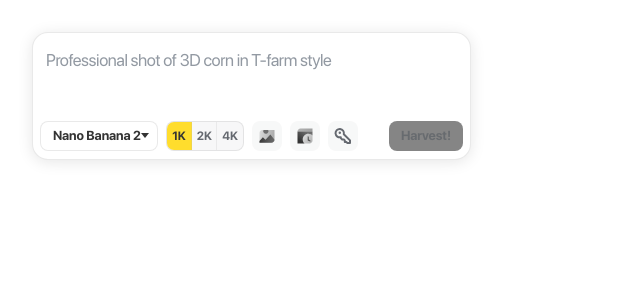
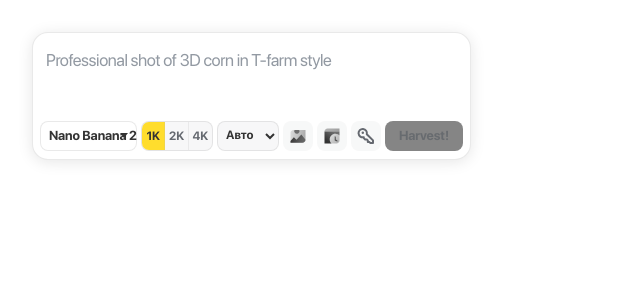
Before and after one commit to maxime89ww/figma_api_plugin_react, a React (Vite) app: page / in a window 1280 px wide. Shown: the top 300 px of the page, without its empty margins (0-640 px from the left). Built offline with nearby package versions, Linux system fonts and the light colour scheme.

Commit message:
Select supported aspect ratios from a model-specific dropdown and rebuild plugin

```diff
--- /dev/null
+++ b/src/shared/image-models.json
@@ -0,0 +1,55 @@
+[
+  {
+    "name": "Nano Banana 2",
+    "id": "google/gemini-3.1-flash-image-preview",
+    "aspectRatios": [
+      "auto",
+      "1:1",
+      "2:3",
+      "3:2",
+      "3:4",
+      "4:3",
+      "4:5",
+      "5:4",
+      "9:16",
+      "16:9",
+      "21:9"
+    ],
+    "autoResolutionOnly1K": false
+  },
+  {
+    "name": "Nano Banana 2.1",
+    "id": "google/gemini-nano-banana-2.1",
+    "aspectRatios": [
+      "auto",
+      "1:1",
+      "2:3",
+      "3:2",
+      "3:4",
+      "4:3",
+      "4:5",
+      "5:4",
+      "9:16",
+      "16:9",
+      "21:9",
+      "1:4",
+      "4:1",
+      "1:8",
+      "8:1"
+    ],
+    "autoResolutionOnly1K": false
+  },
+  {
+    "name": "GPT Image 2",
+    "id": "openai/gpt-5.4-image-2",
+    "aspectRatios": [
+      "auto",
+      "1:1",
+      "9:16",
+      "16:9",
+      "4:3",
+      "3:4"
+    ],
+    "autoResolutionOnly1K": true
+  }
+]
--- a/src/ui/App.tsx
+++ b/src/ui/App.tsx
@@ -1,3 +1,4 @@
+import imageModels from '../shared/image-models.json';
 import {ChangeEvent, DragEvent, MouseEvent, useEffect, useMemo, useRef, useState} from 'react';
 
 type ReferenceImage = {
@@ -14,6 +15,7 @@ type GenerateImageRequest = {
   prompt: string;
   model: string;
   quality: ImageQuality;
+  aspectRatio: string;
   references: ReferenceImage[];
 };
 
@@ -22,6 +24,7 @@ type HistoryItem = {
   prompt: string;
   model: string;
   quality?: ImageQuality;
+  aspectRatio?: string;
   imageDataUrl: string;
   referenceDataUrl?: string;
   createdAt: number;
@@ -34,11 +37,7 @@ type PluginMessage =
   | {type: 'selection-reference-updated'; reference: ReferenceImage | null}
   | {type: 'generation-started' | 'generation-finished' | 'generation-error'; message?: string};
 
-const modelOptions = [
-  'Nano Banana 2',
-  'Nano Banana 2.1',
-  'GPT Image 2',
-];
+const modelOptions = imageModels.map((item) => item.name);
 const qualityOptions: ImageQuality[] = ['1K', '2K', '4K'];
 const MAX_REFERENCE_COUNT = 6;
 const MAX_REFERENCE_BYTES = 20 * 1024 * 1024;
@@ -48,6 +47,7 @@ export function App() {
   const [prompt, setPrompt] = useState('');
   const [model, setModel] = useState('Nano Banana 2');
   const [quality, setQuality] = useState<ImageQuality>('1K');
+  const [aspectRatio, setAspectRatio] = useState('auto');
   const [isModelMenuOpen, setIsModelMenuOpen] = useState(false);
   const [isHistoryOpen, setIsHistoryOpen] = useState(false);
   const [isApiKeyOpen, setIsApiKeyOpen] = useState(false);
@@ -65,6 +65,10 @@ export function App() {
     () => (selectedReference ? [selectedReference, ...references] : references),
     [references, selectedReference],
   );
+  const currentModel = imageModels.find((item) => item.name === model) ?? imageModels[0];
+  const aspectRatioOptions = currentModel.aspectRatios;
+  const selectedAspectRatio = aspectRatioOptions.includes(aspectRatio) ? aspectRatio : 'auto';
+  const isQualityLimited = currentModel.autoResolutionOnly1K && selectedAspectRatio === 'auto';
   const canGenerate = prompt.trim().length > 3 && !isGenerating;
   const isEditMode = Boolean(selectedReference);
 
@@ -183,7 +187,10 @@ export function App() {
     event.stopPropagation();
     setPrompt(item.prompt);
     setModel(item.model);
-    setQuality(item.quality ?? '1K');
+    const restoredModel = imageModels.find((entry) => entry.name === item.model) ?? imageModels[0];
+    const restoredRatio = item.aspectRatio && restoredModel.aspectRatios.includes(item.aspectRatio) ? item.aspectRatio : 'auto';
+    setAspectRatio(restoredRatio);
+    setQuality(restoredModel.autoResolutionOnly1K && restoredRatio === 'auto' ? '1K' : item.quality ?? '1K');
     setIsHistoryOpen(false);
   }
 
@@ -258,7 +265,8 @@ export function App() {
       type: 'generate-image',
       prompt: prompt.trim(),
       model,
-      quality,
+      quality: isQualityLimited ? '1K' : quality,
+      aspectRatio: selectedAspectRatio,
       references: visibleReferences,
     });
   }
@@ -384,6 +392,7 @@ export function App() {
                 type="button"
                 className="model-trigger"
                 aria-label="Model"
+                title={model}
                 aria-expanded={isModelMenuOpen}
                 onClick={() => setIsModelMenuOpen((value) => !value)}
               >
@@ -401,7 +410,11 @@ export function App() {
                       key={option}
                       aria-selected={option === model}
                       onClick={() => {
+                        const nextModel = imageModels.find((item) => item.name === option)!;
+                        const nextRatio = nextModel.aspectRatios.includes(selectedAspectRatio) ? selectedAspectRatio : 'auto';
                         setModel(option);
+                        setAspectRatio(nextRatio);
+                        if (nextModel.autoResolutionOnly1K && nextRatio === 'auto') setQuality('1K');
                         setIsModelMenuOpen(false);
                       }}
                     >
@@ -415,16 +428,34 @@ export function App() {
             <div className="quality-control" role="group" aria-label="Image quality">
               {qualityOptions.map((option) => (
                 <button
-                  className={`quality-option ${option === quality ? 'selected' : ''}`}
+                  className={`quality-option ${option === (isQualityLimited ? '1K' : quality) ? 'selected' : ''}`}
                   type="button"
                   key={option}
-                  aria-pressed={option === quality}
+                  aria-pressed={option === (isQualityLimited ? '1K' : quality)}
+                  disabled={isQualityLimited && option !== '1K'}
+                  title={isQualityLimited && option !== '1K' ? 'Выберите соотношение сторон для этого разрешения' : option}
                   onClick={() => setQuality(option)}
                 >
                   {option}
                 </button>
               ))}
             </div>
+
+            <select
+              className="aspect-ratio-control"
+              aria-label="Соотношение сторон"
+              title="Соотношение сторон"
+              value={selectedAspectRatio}
+              onChange={(event) => {
+                const nextRatio = event.target.value;
+                setAspectRatio(nextRatio);
+                if (currentModel.autoResolutionOnly1K && nextRatio === 'auto') setQuality('1K');
+              }}
+            >
+              {aspectRatioOptions.map((option) => (
+                <option key={option} value={option}>{option === 'auto' ? 'Авто' : option}</option>
+              ))}
+            </select>
 
             <label className="upload-control" aria-label="Upload reference image">
               <input type="file" accept="image/png,image/jpeg,image/webp" multiple onChange={onReferenceUpload} />
--- a/src/ui/styles.css
+++ b/src/ui/styles.css
@@ -38,6 +38,7 @@ body,
 
 button,
 input,
+select,
 textarea {
   font: inherit;
 }
@@ -233,8 +234,8 @@ textarea::placeholder {
   position: relative;
   z-index: 2;
   display: grid;
-  grid-template-columns: auto 78px 30px 30px 30px 1fr auto;
-  gap: 8px;
+  grid-template-columns: minmax(80px, 1fr) 72px 62px 30px 30px 30px 78px;
+  gap: 4px;
   align-items: center;
   overflow: visible;
   padding: 0 8px;
@@ -349,7 +350,7 @@ textarea::placeholder {
 .quality-control {
   display: grid;
   grid-template-columns: repeat(3, 1fr);
-  width: 78px;
+  width: 72px;
   height: 30px;
   overflow: hidden;
   border: 1px solid rgb(181 181 181 / 30%);
@@ -673,3 +674,38 @@ textarea::placeholder {
       0 -2px 15px rgb(139 92 246 / 90%);
   }
 }
+
+.aspect-ratio-control {
+  width: 62px;
+  min-width: 0;
+  height: 30px;
+  padding: 0 4px;
+  border: 1px solid rgb(181 181 181 / 30%);
+  border-radius: 8px;
+  background: rgb(0 16 36 / 3%);
+  color: #333333;
+  font-size: 12px;
+  font-weight: 600;
+  cursor: pointer;
+}
+
+.aspect-ratio-control:focus-visible {
+  outline: 2px solid #428bf9;
+  outline-offset: 2px;
+}
+
+.quality-option:disabled {
+  opacity: 0.4;
+  background: transparent;
+  cursor: default;
+}
+
+.model-control,
+.model-trigger span {
+  min-width: 0;
+}
+
+.model-trigger {
+  width: 100%;
+  padding-left: 8px;
+}
```
Also changed, not shown: scripts/test-provider.mjs (+34 -32 lines), src/plugin/code.ts (+28 -40 lines), 3 other files (tests, documents, lock files or other folders).
